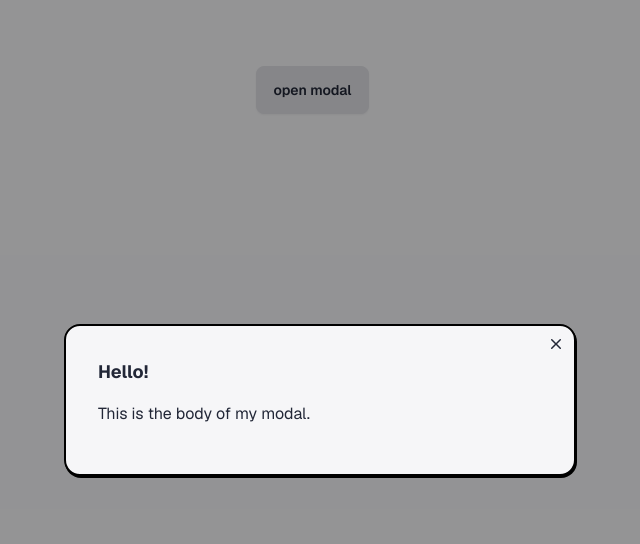
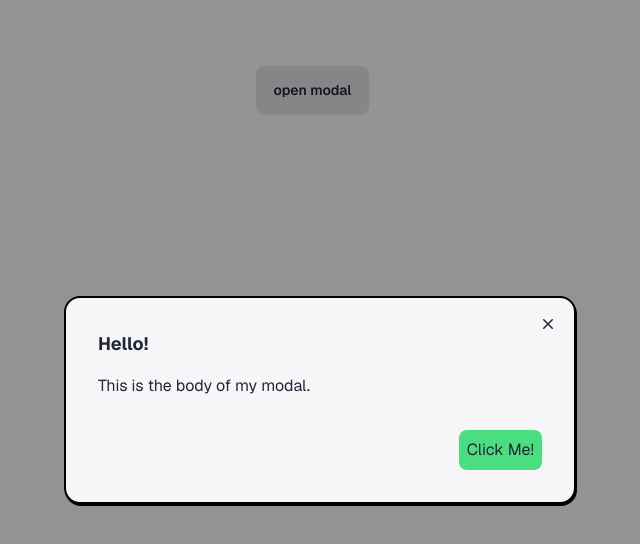
Before and after one commit to colinjcason/project-ruminate, a Next.js app: page / in a window 1280 px wide. Both pictures are taken after a click on the button "open modal". Shown: the top 544 px of the page, without its empty margins (320-960 px from the left). Built offline with nearby package versions, Linux system fonts and the light colour scheme.

Commit message:
chore: add alignment prop, children

```diff
--- a/src/app/page.tsx
+++ b/src/app/page.tsx
@@ -3,7 +3,13 @@ import Modal from "../components/Modal";
 export default function Home() {
   return (
     <div className="grid grid-rows-[20px_1fr_20px] items-center justify-items-center min-h-screen p-8 pb-20 gap-16 sm:p-20 font-[family-name:var(--font-geist-sans)]">
-      <Modal title="Hello!" body="This is the body of my modal." />
+      <Modal
+        title="Hello!"
+        body="This is the body of my modal."
+        slotAlignment="justify-end"
+      >
+        <button className="bg-green-400 p-2 rounded-lg">Click Me!</button>
+      </Modal>
     </div>
   );
 }
--- a/src/components/Modal.tsx
+++ b/src/components/Modal.tsx
@@ -5,10 +5,16 @@ import { XmarkIcon } from "./icons";
 type Props = {
   title: string;
   body: string;
-  slot?: React.ReactElement;
+  slotAlignment?: "justify-start" | "justify-center" | "justify-end";
+  children: React.ReactNode;
 };
 
-function Modal({ title, body, slot = <></> }: Props) {
+function Modal({
+  title,
+  body,
+  slotAlignment = "justify-end",
+  children,
+}: Props) {
   return (
     <>
       <button
@@ -19,15 +25,15 @@ function Modal({ title, body, slot = <></> }: Props) {
       </button>
       <dialog id="my_modal_2" className="modal">
         <div className="modal-box p-8 rounded-2xl border-2 border-black shadow-solid-black">
-          <form method="dialog" className="absolute top-2 right-2">
+          <form method="dialog" className="absolute top-4 right-4">
             <button>
               <XmarkIcon height={20} width={20} />
             </button>
           </form>
           <h3 className="font-bold text-lg">{title}</h3>
           <p className="py-4">{body}</p>
+          <div className={"flex pt-4 " + slotAlignment}>{children}</div>
         </div>
-        {slot}
         <form method="dialog" className="modal-backdrop">
           <button>close</button>
         </form>
```
